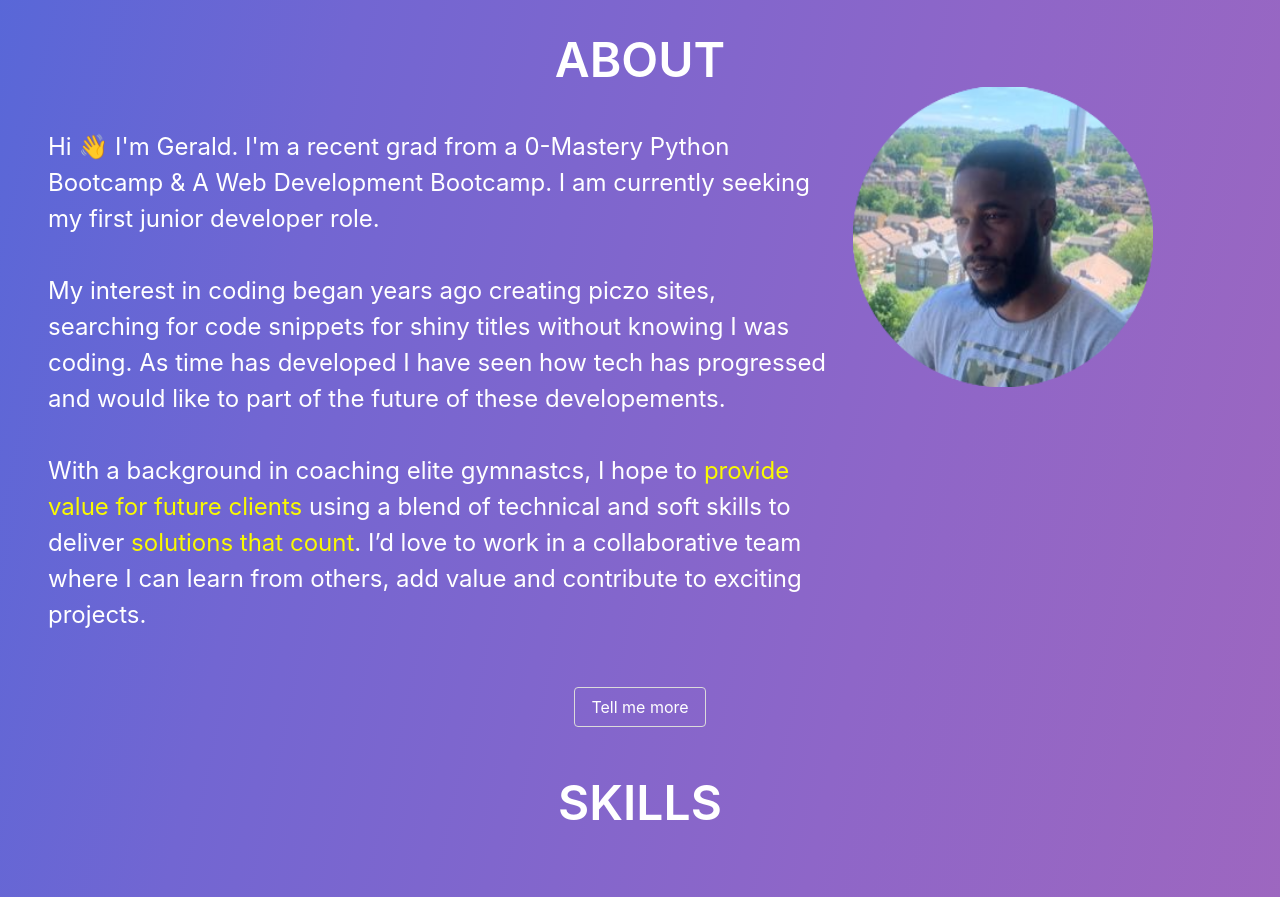
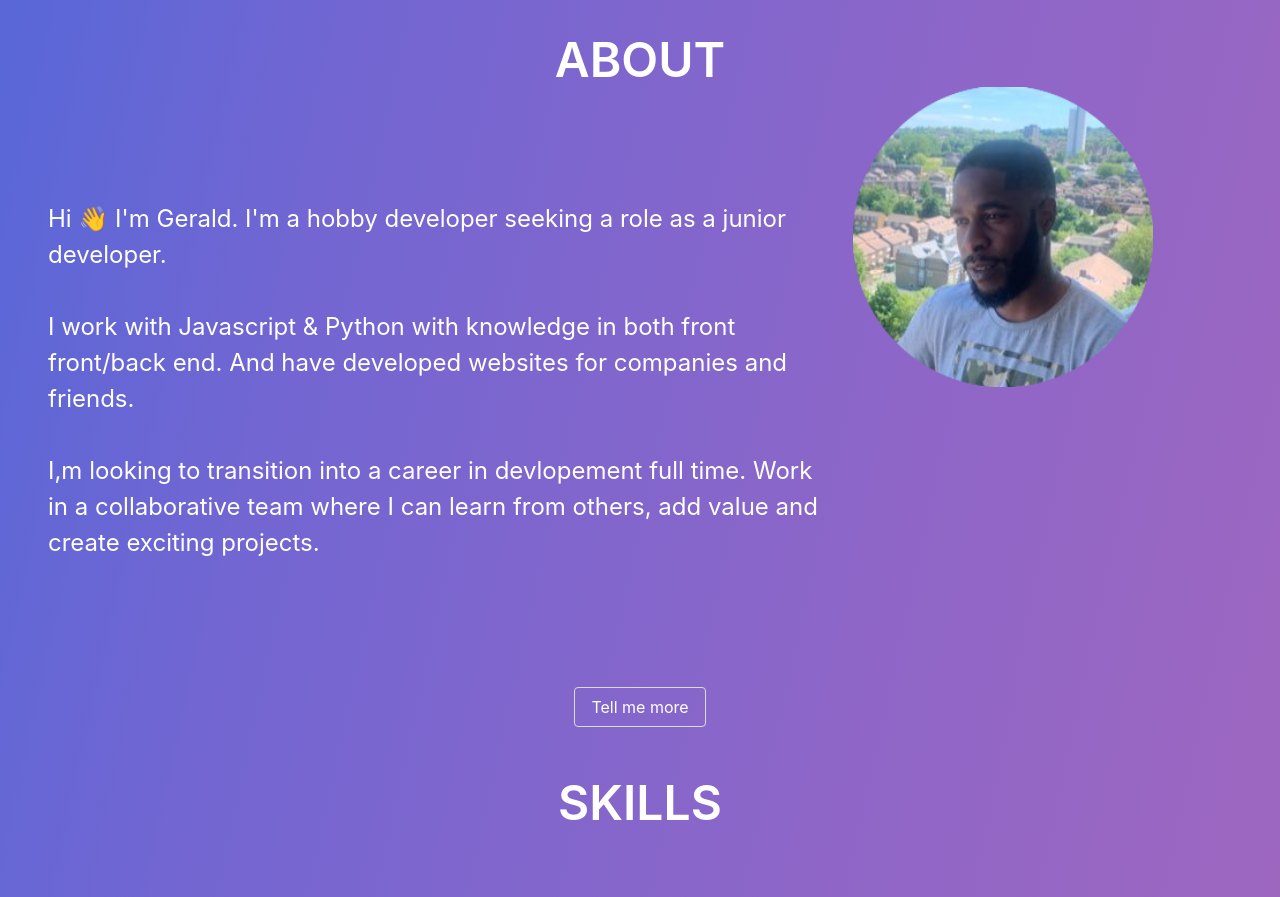
Before and after one commit to geraldc118/Portfolio, a React (Create React App) app: page / in a window 1280 px wide. Shown: the part 1280-2177 px from the top of the page. Built offline with nearby package versions, Linux system fonts and the light colour scheme.

Commit message:
made changes to about page

```diff
--- a/src/Components/About.js
+++ b/src/Components/About.js
@@ -20,12 +20,11 @@ export default function About() {
         {/* about: text and image container  */}
         <div className="columns has-text-white is-vcentered is-centered">
           <div className="column is-two-thirds">
-            <p>Hi 👋  I'm Gerald. I'm a recent grad from a 0-Mastery Python Bootcamp & A Web Development Bootcamp. I am currently seeking my first junior developer role. </p>
+            <p>Hi 👋  I'm Gerald. I'm a hobby developer seeking a role as a junior developer.</p>
             <br />
-            <p >My interest in coding began years ago creating piczo sites, searching for code snippets for shiny titles without knowing I was coding. As time has developed I have seen how tech has progressed and would like to part of the future of these developements.</p>
+            <p>I work with Javascript & Python with knowledge in both front front/back end. And have developed websites for companies and friends.</p>
             <br />
-            <p></p>
-            <p>With a background in coaching elite gymnastcs, I hope to <span className="keyword">provide value for future clients</span> using a blend of technical and soft skills to deliver <span className="keyword">solutions that count</span>. I’d love to work in a collaborative team where I can learn from others, add value and contribute to exciting projects. </p>
+            <p>I,m looking to transition into a career in devlopement full time. Work in a collaborative team where I can learn from others, add value and create exciting projects.</p>
           </div>
 
           <div className="column is-one-third profileImgContainer">
--- a/src/Components/Projects.js
+++ b/src/Components/Projects.js
@@ -38,7 +38,7 @@ export default function Projects() {
           </div>
           <br />
           <div className="is-flex">
-            <a href="https://tricknasticsacademy-5bee279861a7.herokuapp.com/" rel="noreferrer" target="_blank">
+            <a href="https://trafalgar-enterprises.herokuapp.com/" rel="noreferrer" target="_blank">
               <FaRocket className="projectLink" />
             </a>
             <p className="linkLabel">See it live</p>
@@ -67,7 +67,7 @@ export default function Projects() {
           </div>
           <br />
           <div className="is-flex">
-            <a href="https://tricknasticsacademy.herokuapp.com/" rel="noreferrer" target="_blank">
+            <a href="https://tricknasticsacademy-5bee279861a7.herokuapp.com/" rel="noreferrer" target="_blank">
               <FaRocket className="projectLink" />
             </a>
             <p className="linkLabel">See it live</p>
```
Also changed, not shown: 2 other files (tests, documents, lock files or other folders).
